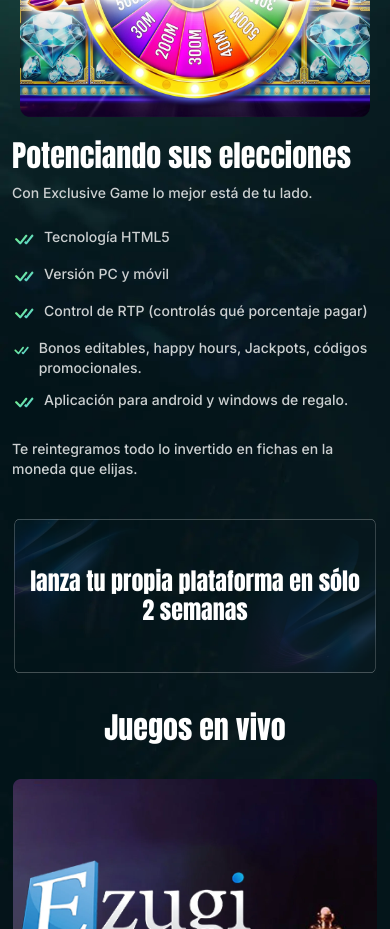
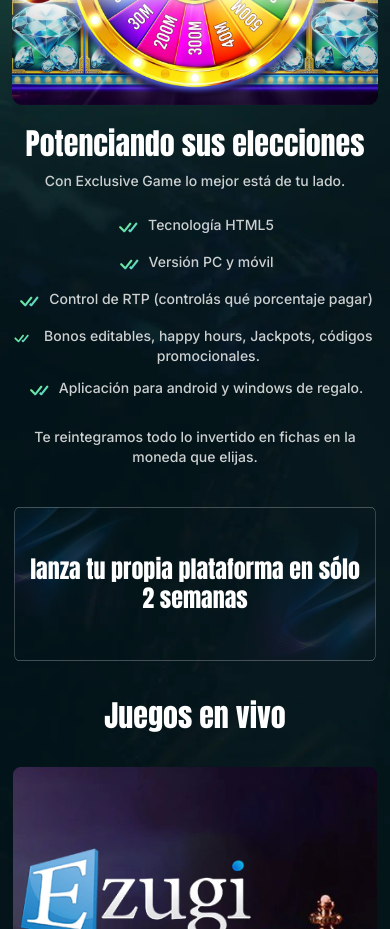
Before and after one commit to radialcoderavipoonia/exclusive-game-practice, a Next.js app: page / in a window 390 px wide. Shown: the part 5480-6409 px from the top of the page. Built offline with nearby package versions, Linux system fonts and the light colour scheme.

Commit message:
jackpot section done

```diff
--- a/src/components/common/CustomButtonGradient.jsx
+++ b/src/components/common/CustomButtonGradient.jsx
@@ -10,7 +10,7 @@ const CommonButtonGradient = (props) => {
       {/* Button element with gradient background */}
       <button
         aria-label={content}
-        className={`font-inter font-bold lg:text-base text-sm whitespace-nowrap bg-[linear-gradient(306.99deg,_#51C8EF_-13.72%,_#7AF57A_102.02%)] text-black  rounded-[41px] p-[13px_46px] relative z-10 `}
+        className={`font-inter font-bold lg:text-base text-sm whitespace-nowrap bg-circleGradient text-black  rounded-[41px] p-[13px_46px] relative z-10 `}
       >
         {content} {/* Displaying the content */}
       </button>
--- a/src/components/home/Faqs.jsx
+++ b/src/components/home/Faqs.jsx
@@ -51,7 +51,7 @@ const Faqs = () => {
   };
   return (
     <div className=" relative z-30" id="faq">
-      <div className="absolute bg-[linear-gradient(306.99deg,_#51C8EF_-13.72%,_#7AF57A_102.02%)] w-[284px] h-[284px] rounded-full blur-[208px] top-[-30%] start-[-10%] pointer-events-none xl:block hidden"></div>
+      <div className="absolute bg-circleGradient w-[284px] h-[284px] rounded-full blur-[208px] top-[-30%] start-[-10%] pointer-events-none xl:block hidden"></div>
       <div className="container max-w-[1152px] mx-auto px-3 xl:pt-12">
         <h2 className="font-anton md:text-5xl xl:text-3xl lg:text-[36px] text-[30px] xl:pb-7 pb-4 text-center font-normal text-white leading-[112%]">
           Preguntas más frecuentes
@@ -83,7 +83,7 @@ const Faqs = () => {
           ))}
         </div>
       </div>
-      <div className="w-[484px] h-[484px] absolute bg-[linear-gradient(306.99deg,_#51C8EF_-13.72%,_#7AF57A_102.02%)] opacity-50 rounded-full blur-[200px] xl:block hidden top-[-15%] left-[-20%]"></div>
+      <div className="w-[484px] h-[484px] absolute bg-circleGradient opacity-50 rounded-full blur-[200px] xl:block hidden top-[-15%] left-[-20%]"></div>
     </div>
   );
 };
--- a/src/components/home/Footer.jsx
+++ b/src/components/home/Footer.jsx
@@ -11,8 +11,8 @@ const Footer = () => {
   return (
     <div className="bg-black relative overflow-hidden">
       {/* Decorative circles */}
-      <div className=" absolute bg-[linear-gradient(306.99deg,_#51C8EF_-13.72%,_#7AF57A_102.02%)] w-[154px] h-[154px] rounded-full blur-[58px] bottom-[0%] end-[-6%] translate-y-[-50%] pointer-events-none"></div>
-      <div className=" absolute bg-[linear-gradient(306.99deg,_#51C8EF_-13.72%,_#7AF57A_102.02%)] w-[154px] h-[154px] rounded-full blur-[58px] bottom-[-30%] start-[-6%] translate-y-[-50%] pointer-events-none"></div>
+      <div className=" absolute bg-circleGradient w-[154px] h-[154px] rounded-full blur-[58px] bottom-[0%] end-[-6%] translate-y-[-50%] pointer-events-none"></div>
+      <div className=" absolute bg-circleGradient w-[154px] h-[154px] rounded-full blur-[58px] bottom-[-30%] start-[-6%] translate-y-[-50%] pointer-events-none"></div>
 
       {/* Container */}
       <div className="container max-w-[1152px] mx-auto px-3 md:pt-16 sm:pt-10 pt-7 sm:pb-10 pb-4">
--- a/src/components/home/Jackpot.jsx
+++ b/src/components/home/Jackpot.jsx
@@ -13,17 +13,17 @@ const Jackpot = () => {
           width={557}
           height={439}
           alt="jackpot images"
-          className="xl:w-[557px] xl:h-[439px] lg:w-[450px] w-[350px] lg:h-[400px] h-[300px]"
+          className="xl:w-[557px] xl:h-[439px] lg:w-[450px] md:w-[350px] sm:h-[400px] lg:h-[400px] md:h-[350px]"
           data-aos="fade-right"
           data-aos-delay="100"
         />
         <div data-aos="fade-left" data-aos-delay="100">
           {/* Heading */}
-          <h2 className="text-white font-anton  font-normal xl:text-3xl lg:text-[36px] text-[30px] leading-[100%]">
+          <h2 className="text-white font-anton  font-normal md:text-start text-center xl:text-3xl lg:text-[36px] text-[30px] leading-[100%]">
             Potenciando sus elecciones
           </h2>
           {/* Subheading */}
-          <p className="lg:pt-4 pt-3 mb-0 text-gray-dark  font-inter font-medium lg:text-base text-sm">
+          <p className="lg:pt-4 pt-3 mb-0 text-gray-dark md:text-start text-center font-inter font-medium lg:text-base text-sm">
             Con Exclusive Game lo mejor está de tu lado.
           </p>
           {/* List of Features */}
@@ -32,10 +32,10 @@ const Jackpot = () => {
               return (
                 <div
                   key={index}
-                  className="flex gap-2 justify-start  items-start pt-3"
+                  className="flex gap-2 md:justify-start justify-center items-start pt-3"
                 >
                   <RightIcon />
-                  <p className="text-gray-dark font-inter font-medium lg:text-base text-sm mb-0">
+                  <p className="text-gray-dark font-inter md:text-start text-center font-medium lg:text-base text-sm mb-0">
                     {value.title}
                   </p>
                 </div>
@@ -43,7 +43,7 @@ const Jackpot = () => {
             })}
           </div>
           {/* Additional Information */}
-          <p className="pt-6 mb-0 text-gray-dark font-inter font-medium lg:text-base text-sm">
+          <p className="pt-6 mb-0 text-gray-dark md:text-start text-center font-inter font-medium lg:text-base text-sm">
             Te reintegramos todo lo invertido en fichas en la moneda que elijas.
           </p>
         </div>
--- a/src/components/home/Nuestra.jsx
+++ b/src/components/home/Nuestra.jsx
@@ -12,7 +12,7 @@ const Nuestra = () => {
         className="bg-[url('/assets/images/background/nuestra.webp')] md:bg-100 bg-cover bg-center bg-no-repeat mt-[-1px] relative z-40"
       >
         <div className="h-[15px] w-full bg-blue-charcoal blur-md"></div>
-        <div className="w-[384px] h-[284px] absolute bg-[linear-gradient(306.99deg,_#51C8EF_-13.72%,_#7AF57A_102.02%)] opacity-50 md:hidden block rounded-full blur-[50px] top-[-5%] left-[-20%] z-10"></div>
+        <div className="w-[384px] h-[284px] absolute bg-circleGradient opacity-50 md:hidden block rounded-full blur-[50px] top-[-5%] left-[-20%] z-10"></div>
         <div className="container xl:max-w-[1140px] mx-auto xl:px-0 px-3">
           <div className="xl:pt-[74px] lg:pb-[313px] md:pb-48 sm:pb-52 pb-44">
             {/* Main content */}
--- a/src/components/home/NuestrasOfertas.jsx
+++ b/src/components/home/NuestrasOfertas.jsx
@@ -24,7 +24,7 @@ const NuestrasOfertas = () => {
           data-aos-duration="800"
         >
           {/* shadow circle  */}
-          <div className=" absolute bg-[linear-gradient(306.99deg,_#51C8EF_-13.72%,_#7AF57A_102.02%)] w-[154px] h-[154px] rounded-full blur-[48px] top-[30%] start-[10%] translate-y-[-50%] pointer-events-none lg:block hidden"></div>
+          <div className=" absolute bg-circleGradient w-[154px] h-[154px] rounded-full blur-[48px] top-[30%] start-[10%] translate-y-[-50%] pointer-events-none lg:block hidden"></div>
           <div className="flex md:flex-row flex-col lg:pt-14 lg:pb-8 py-8 lg:px-10 px-4 items-center lg:gap-[22px] gap-3">
             {/* Left side */}
             <div className="relative">
@@ -83,7 +83,7 @@ const NuestrasOfertas = () => {
           </div>
         </div>
       </div>
-      <div className="w-[484px] h-[484px] absolute xl:block hidden bg-[linear-gradient(306.99deg,_#51C8EF_-13.72%,_#7AF57A_102.02%)] opacity-50 rounded-full blur-[200px] top-[-25%] right-[-20%]"></div>
+      <div className="w-[484px] h-[484px] absolute xl:block hidden bg-circleGradient opacity-50 rounded-full blur-[200px] top-[-25%] right-[-20%]"></div>
     </div>
   );
 };
--- a/src/components/home/Platinum.jsx
+++ b/src/components/home/Platinum.jsx
@@ -55,8 +55,8 @@ const Platinum = () => {
           </div>
         </div>
       </div>
-      <div className="w-[484px] h-[484px] absolute bg-[linear-gradient(306.99deg,_#51C8EF_-13.72%,_#7AF57A_102.02%)] opacity-50 rounded-full blur-[200px] top-[-15%] left-[-20%] xl:block hidden"></div>
-      <div className="w-[484px] h-[484px] absolute bg-[linear-gradient(306.99deg,_#51C8EF_-13.72%,_#7AF57A_102.02%)] opacity-50 rounded-full blur-[200px] bottom-[-35%] right-[-25%] xl:block hidden"></div>
+      <div className="w-[484px] h-[484px] absolute bg-circleGradient opacity-50 rounded-full blur-[200px] top-[-15%] left-[-20%] xl:block hidden"></div>
+      <div className="w-[484px] h-[484px] absolute bg-circleGradient opacity-50 rounded-full blur-[200px] bottom-[-35%] right-[-25%] xl:block hidden"></div>
     </div>
   );
 };
--- a/tailwind.config.js
+++ b/tailwind.config.js
@@ -19,7 +19,7 @@ module.exports = {
         nuestrasOfertasBg:
           "linear-gradient(306.99deg, rgba(81, 200, 239, 0.04) -13.72%, rgba(122, 245, 122, 0.04) 102.02%)",
         circleGradient:
-          "linear-gradient(306.99deg,_#51C8EF_-13.72%,_#7AF57A_102.02%)",
+          "linear-gradient(306.99deg, #51C8EF -13.72%, #7AF57A 102.02%)",
       },
       boxShadow: {
         "elegirnos-box-shadow": "#357D6D 4px 4px",
```
